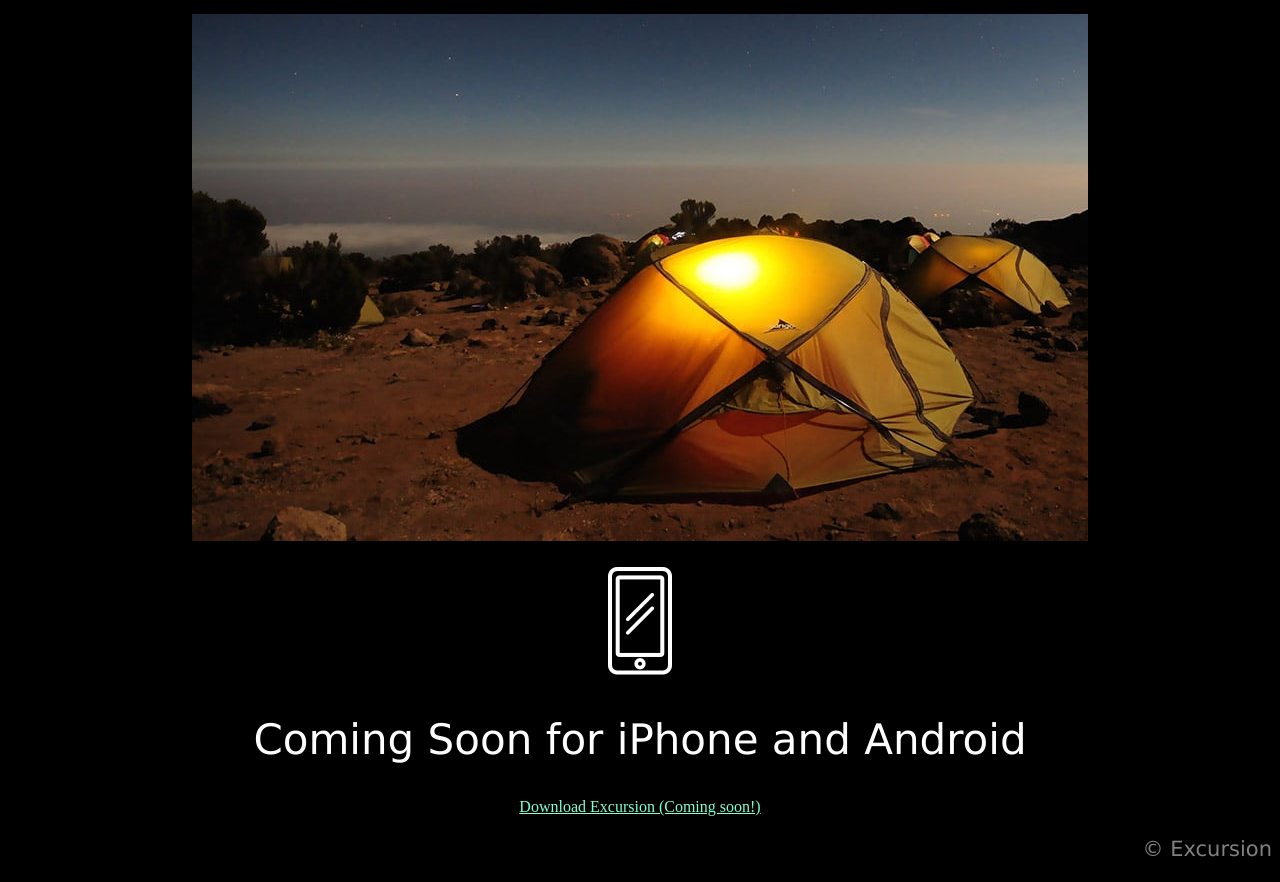
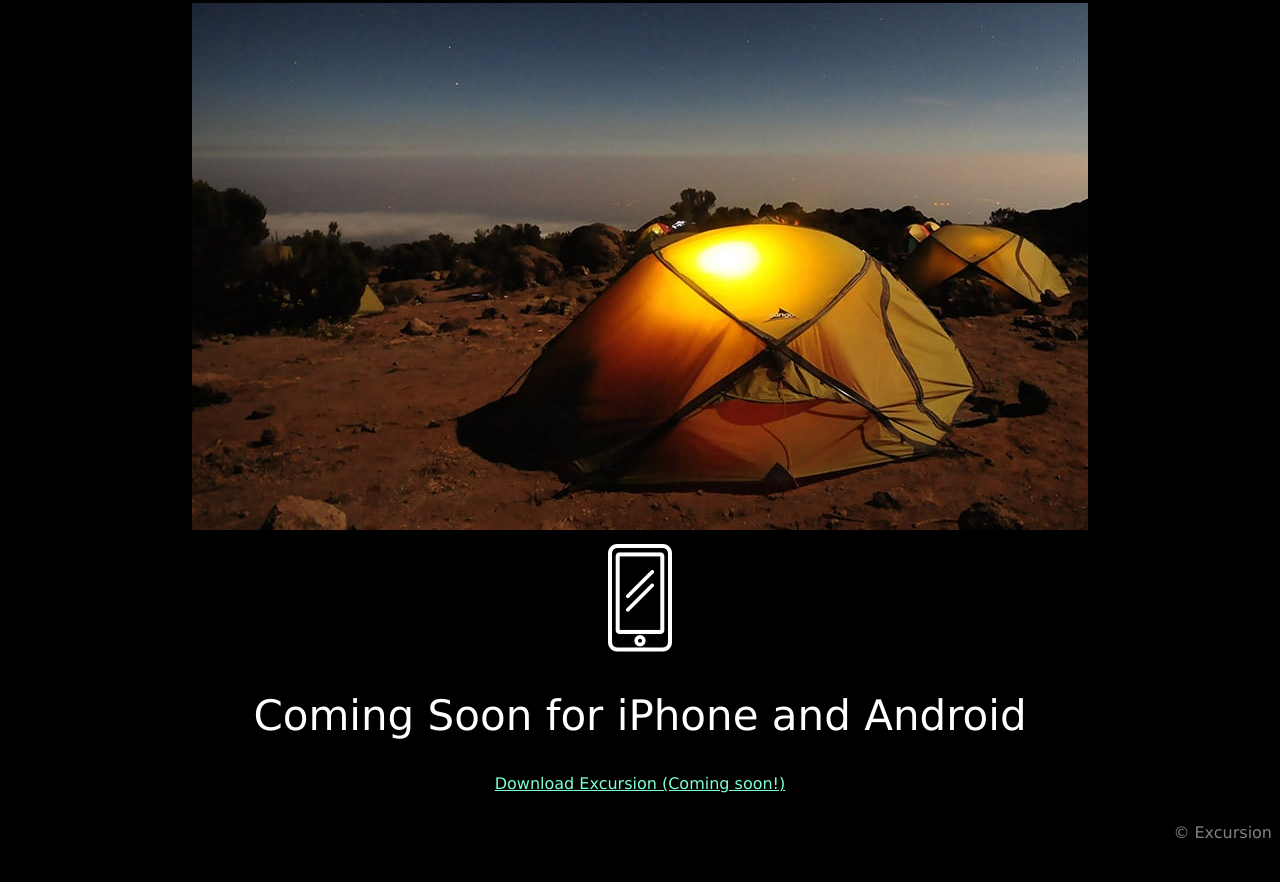
Before and after one commit to ekoulemaneng/excursion, a plain HTML site: page index.html in a window 1280 px wide. Shown: the part 469-1351 px from the top of the page. After the commit the page ends 1319 px from the top, so only its background shows below. Drawn offline with Linux system fonts and the light colour scheme.

Commit message:
Modify footer and style

```diff
--- a/index.html
+++ b/index.html
@@ -7,22 +7,24 @@
     <body>
         <h1>Discover hidden places in the world around you</h1>
         <a href='#'>Download Excursion (Coming soon!)</a>
-        <p>
+        <div>
             <video autoplay muted loop>
                 <source src='resources/videos/excursion.mp4' type='video/mp4'>
                 Video format not supported
             </video>
-        </p>
+        </div>
         <h2>Your personal travel guide</h2>
         <p>Excursion remembers places you like, and recommends new points of interest around you.</p>
-        <p>
+        <div>
             <img src='resources/images/camp.jpg'>
-        </p>
-        <p>
+        </div>
+        <div>
             <img src='resources/images/phone.png'>
-        </p>
+        </div>
         <h2>Coming Soon for iPhone and Android</h2>
-        <a href='#'>Download Excursion (Coming soon!)</a>
-        <p class='right'>© Excursion</p>
+        <div>
+            <a href='#'>Download Excursion (Coming soon!)</a>
+        </div>
+        <footer>© Excursion</footer>
     </body>
 </html>
--- a/resources/css/style.css
+++ b/resources/css/style.css
@@ -1,9 +1,6 @@
 body {
     background-color: hsl(0, 0%, 0%);
     text-align: center;
-}
-
-h1, h2, p {
     font-family: Verdana, Geneva, Tahoma, sans-serif;
 }
 
@@ -31,6 +28,12 @@ p {
     color: gray;
 }
 
-.right {
+footer {
     text-align: right;
+    color: grey;
+    margin-top: 30px;
 }
+
+div {
+    margin: 10px 0;
+}
```
